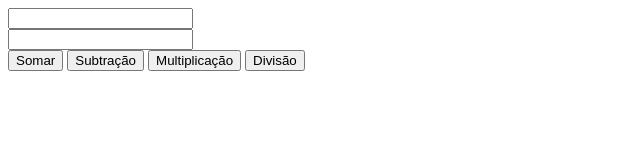
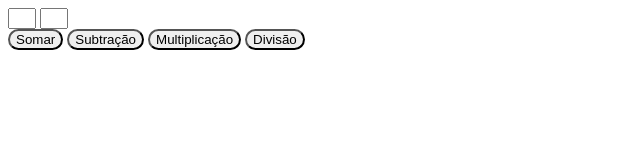
Before and after one commit to DanielGalves/ADS, a plain HTML site: page ExercicioCalculadora.html in a window 1280 px wide. Shown: the whole page, without its empty margins (0-640 px from the left). Drawn offline with Linux system fonts and the light colour scheme.

```diff
--- a/ExercicioCalculadora.html
+++ b/ExercicioCalculadora.html
@@ -2,6 +2,7 @@
 <html>
     <head>
         <meta charset="UTF-8"/>
+        <link rel="stylesheet" href="css/style2.css"/>
 
         <script>
 
@@ -52,12 +53,12 @@
     </head>
     <body>
 
-        <input type="text" id="n1"/><br>
+        <input type="text" id="n1"/>
         <input type="text" id="n2"/><br>
-        <input type="button" value="Somar" onclick="somar()"/>
-        <input type="button" value="Subtração" onclick="diminuir()"/>
-        <input type="button" value="Multiplicação" onclick="multiplicar()"/>
-        <input type="button" value="Divisão" onclick="dividir()"/>
+        <input type="button" id="Adição" value="Somar" onclick="somar()"/>
+        <input type="button" id="Subtração"  value="Subtração" onclick="diminuir()"/>
+        <input type="button" id="Multiplicação" value="Multiplicação" onclick="multiplicar()"/>
+        <input type="button" id="Divisão" value="Divisão" onclick="dividir()"/>
 
         <h1 id="resultado"></h1>
 
--- /dev/null
+++ b/css/style2.css
@@ -0,0 +1,19 @@
+#n1{
+    position: relative;
+    width: 20px;
+}
+#n2{
+    width: 20px;
+}
+#Adição{
+    border-radius: 25px;
+}
+#Subtração{
+    border-radius: 25px;
+}
+#Multiplicação{
+    border-radius: 25px;
+}
+#Divisão{
+    border-radius: 25px;
+}
```
Also changed, not shown: condicoes.html (added, +33 -0 lines).
